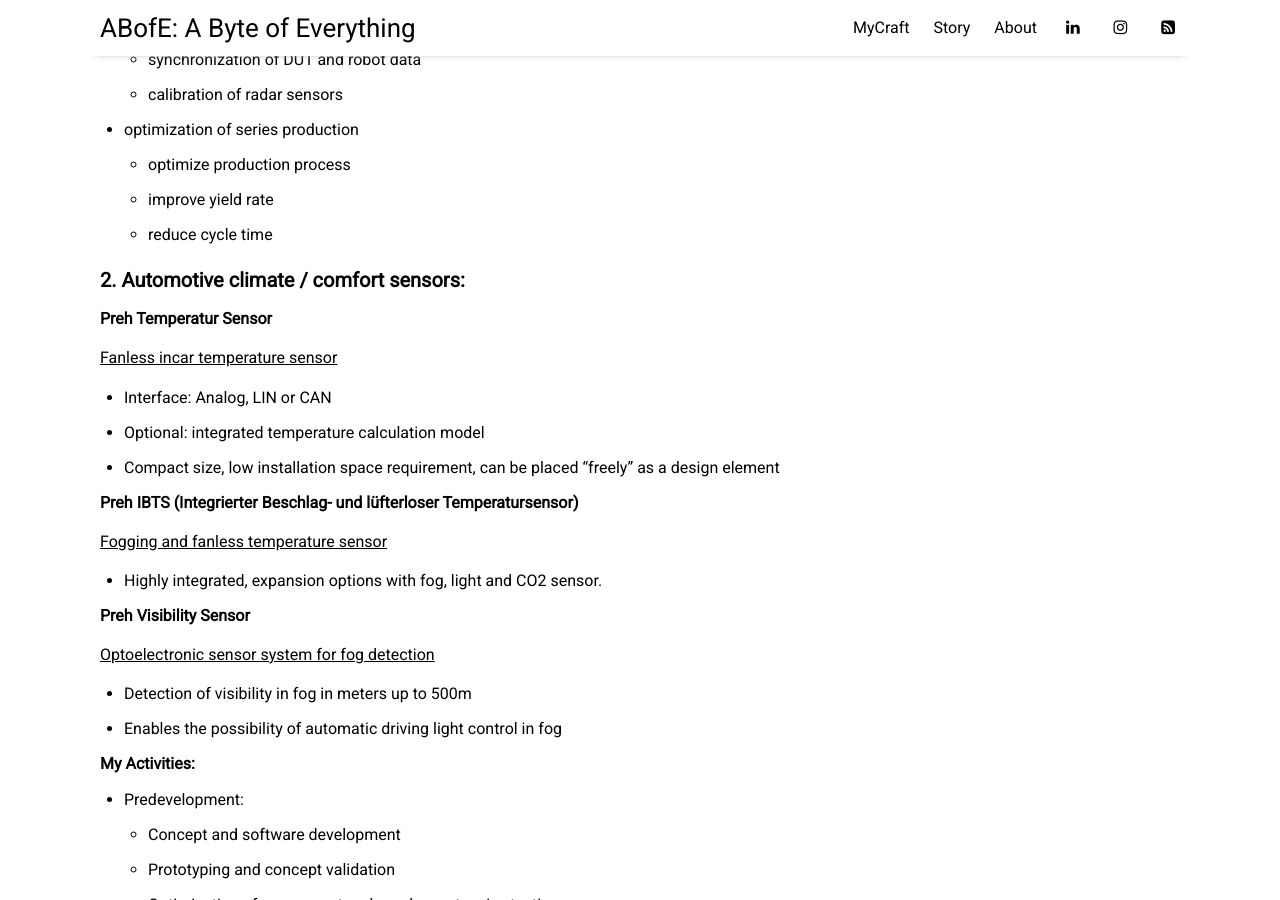
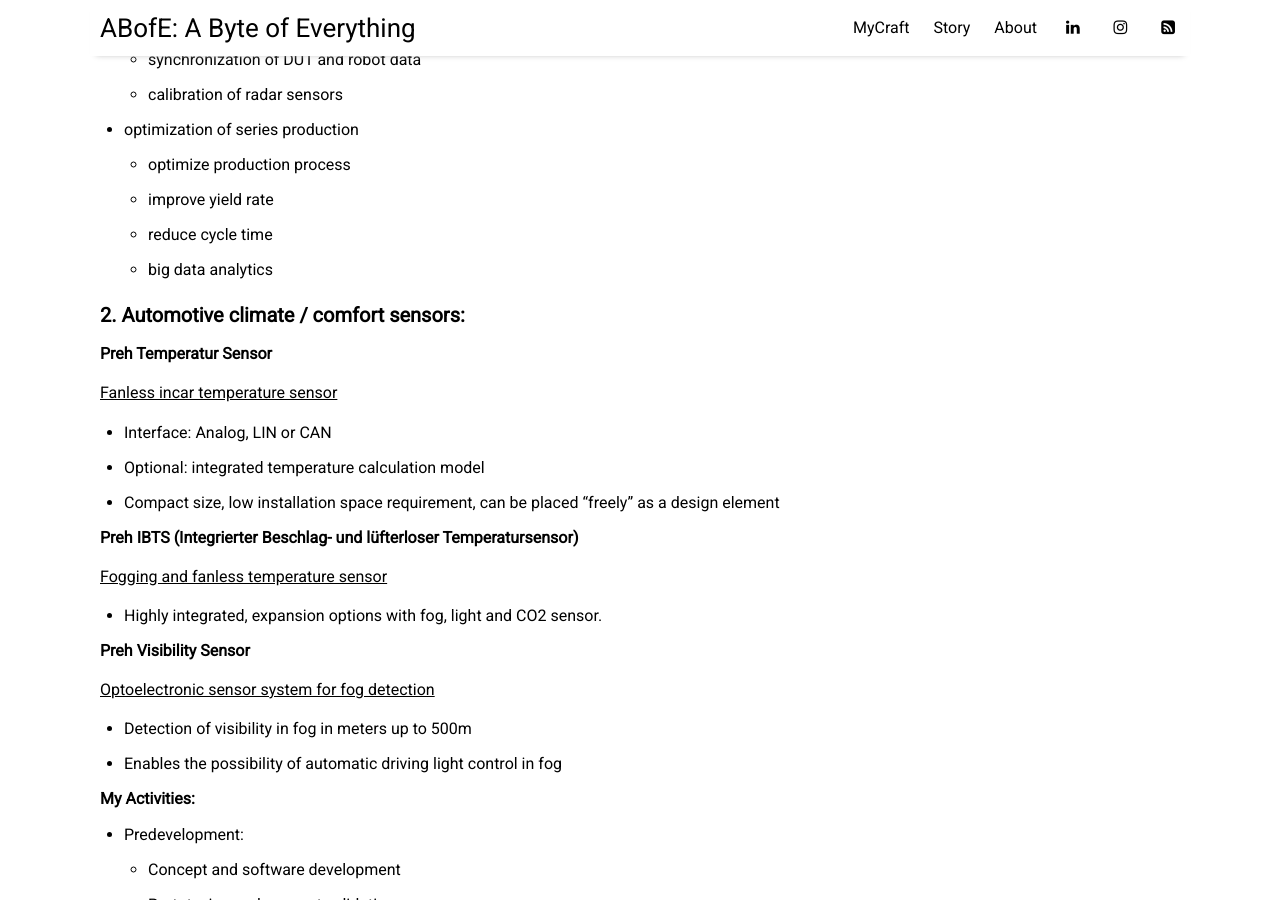
Before and after one commit to kzjken/kzjken.github.io, a Jekyll site: the page built from _posts/2023-12-20-profil.md, in a window 1280 px wide and 900 px high, scrolled down 2740 px. Built offline with Jekyll 4.4.1, drawn with Linux system fonts in a browser that asks for light colours; nearby versions of some CDN libraries.

Commit message:
update CV

```diff
--- a/_posts/2023-12-20-profil.md
+++ b/_posts/2023-12-20-profil.md
@@ -109,6 +109,7 @@
   - optimize production process
   - improve yield rate
   - reduce cycle time
+  - big data analytics
 
 ### 2. Automotive climate / comfort sensors:
 
```
